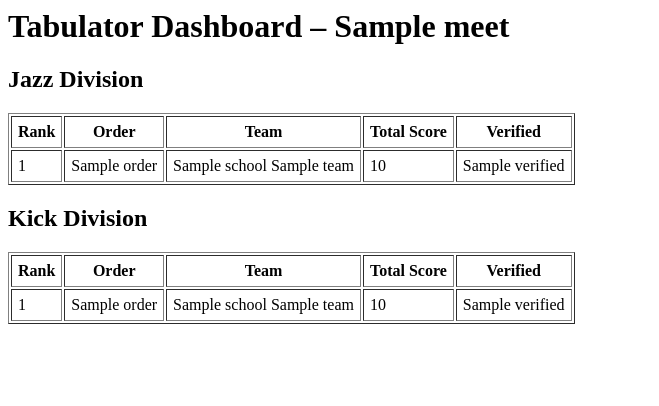
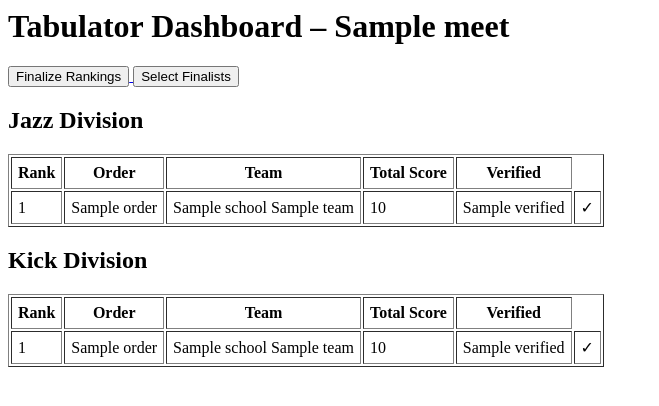
Before and after one commit to mlsmoorman/mshsl-dance-tabulation, a Django app: template meets/templates/meets/tabulator_dashboard.html in a window 1280 px wide. Shown: the top 406 px of the page, without its empty margins (0-659 px from the left). Run offline with Django 5.2, Linux system fonts and the light colour scheme; tables that the repository leaves empty hold one stand-in row (values such as "Sample post"); the template is opened without the code that fills it: values that come from a table or form of the project are taken from there, most other values are stand-ins (such as "Sample title", 1, 10 or a date in 2020).

Commit message:
adds finalize meet and select finalists buttons to top of tabulator dashboard and verify entries button at the end of each row

```diff
--- a/meets/templates/meets/tabulator_dashboard.html
+++ b/meets/templates/meets/tabulator_dashboard.html
@@ -1,4 +1,14 @@
 <h1>Tabulator Dashboard – {{ meet.name }}</h1>
+
+<p>
+  <a href="{% url 'meets:finalize_meet' meet.id %}">
+    <button>Finalize Rankings</button>
+  </a>
+
+  <a href="{% url 'meets:select_finalists' meet.id %}">
+    <button>Select Finalists</button>
+  </a>
+</p>
 
 <h2>Jazz Division</h2>
 <table border="1" cellpadding="6">
@@ -19,6 +29,15 @@
         <td>{{ row.school.name }} {{ row.team.name }}</td>
         <td>{{ row.total }}</td>
         <td>{{ row.verified }}</td>
+        <td>
+          {% if not row.verified %}
+            <a href="{% url 'meets:verify_entry' row.entry.id %}">
+              <button>Verify</button>
+            </a>
+          {% else %}
+            ✓
+          {% endif %}
+        </td>
       </tr>
     {% endfor %}
   </tbody>
@@ -44,6 +63,15 @@
         <td>{{ row.school.name }} {{ row.team.name }}</td>
         <td>{{ row.total }}</td>
         <td>{{ row.verified }}</td>
+        <td>
+          {% if not row.verified %}
+            <a href="{% url 'meets:verify_entry' row.entry.id %}">
+              <button>Verify</button>
+            </a>
+          {% else %}
+            ✓
+          {% endif %}
+        </td>
       </tr>
     {% endfor %}
   </tbody>
```
